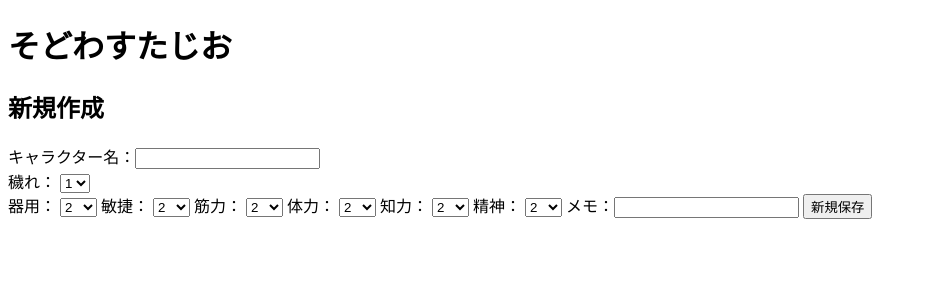
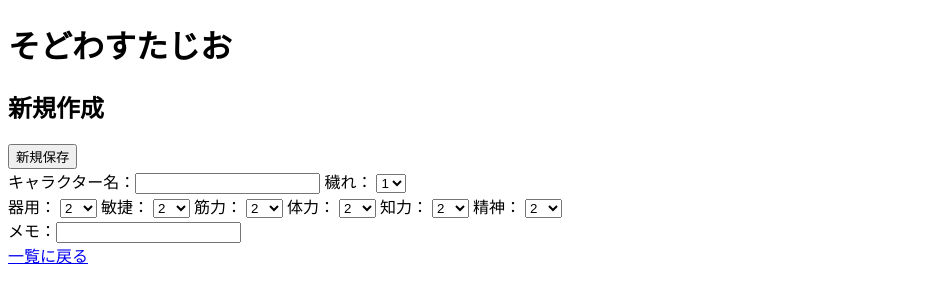
Before and after one commit to hazE0-03/swstudio-repository, a FastAPI app: template myapp/templates/create.html in a window 1280 px wide. Shown: the top 303 px of the page, without its empty margins (0-927 px from the left). Run offline with FastAPI, Linux system fonts and the light colour scheme; the template is opened without the code that fills it, so the values that code supplies are empty.

Commit message:
うまく動作しました。

```diff
--- a/myapp/templates/create.html
+++ b/myapp/templates/create.html
@@ -3,21 +3,9 @@
 
 <h1>そどわすたじお</h1>
 <h2>新規作成</h2>
+<input type="submit" value="新規保存">
 <form method="POST">
     キャラクター名：<input name="name">
-    <!-- 種族：
-    <select name="race">
-        {% for race in race_features.keys %}
-        <option value="{{ race }}">{{ race }}</option>
-        {% endfor %}
-    </select> -->
-    <!-- <select name="sub_race">
-        {% for sub_race in sub_races %}
-        <option value="{{ sub_race }}">{{ sub_race }}</option>
-        {% endfor %}
-    </select> -->
-    <br>
-    <!-- 種族特徴：<p>{{ race_features.get(race) }}</p> -->
     穢れ：
     <select name="impurity">
         {% for i in range(1, 6) %}
@@ -61,8 +49,9 @@
         <option value="{{ i }}">{{ i }}</option>
         {% endfor %}
     </select>
+    <br>
     メモ：<input name="memo">
-    <input type="submit" value="新規保存">
 </form>
+<a href="{{url_for('index') }}">一覧に戻る</a>
 
 {% endblock %}
```
